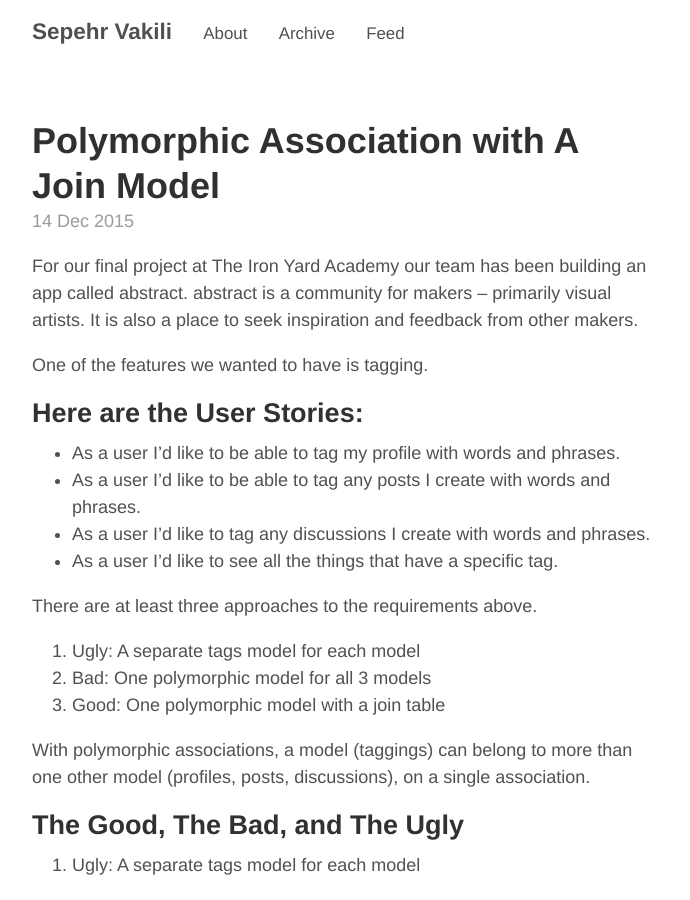
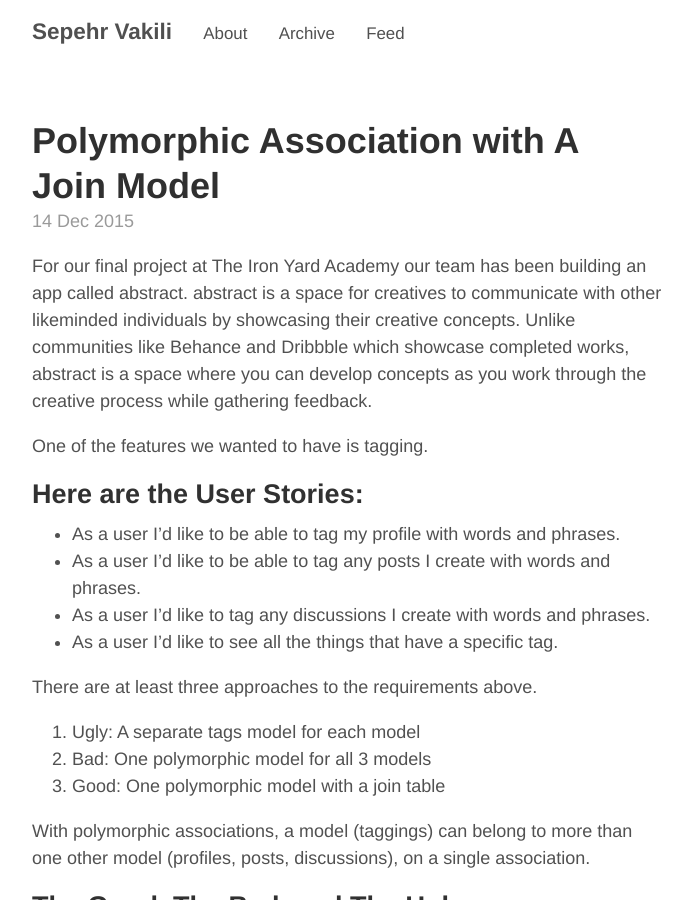
Before and after one commit to heysep/sepehr.github.io, a Jekyll site: the page built from _posts/2015-12-14-polymorphic-association-with-a-join-model.md, in a window 1280 px wide and 900 px high. Shown: the whole window, without its empty margins (293-983 px from the left). Built offline with Jekyll 4.4.1, drawn with Linux system fonts in a browser that asks for light colours.

Commit message:
Alter abstract description

```diff
--- a/_posts/2015-12-14-polymorphic-association-with-a-join-model.md
+++ b/_posts/2015-12-14-polymorphic-association-with-a-join-model.md
@@ -2,7 +2,7 @@
 layout: post
 title: Polymorphic Association with A Join Model
 ---
-For our final project at The Iron Yard Academy our team has been building an app called abstract. abstract is a community for makers – primarily visual artists. It is also a place to seek inspiration and feedback from other makers.
+For our final project at The Iron Yard Academy our team has been building an app called abstract. abstract is a space for creatives to communicate with other likeminded individuals by showcasing their creative concepts. Unlike communities like Behance and Dribbble which showcase completed works, abstract is a space where you can develop concepts as you work through the creative process while gathering feedback.
 
 One of the features we wanted to have is tagging.
 
```
